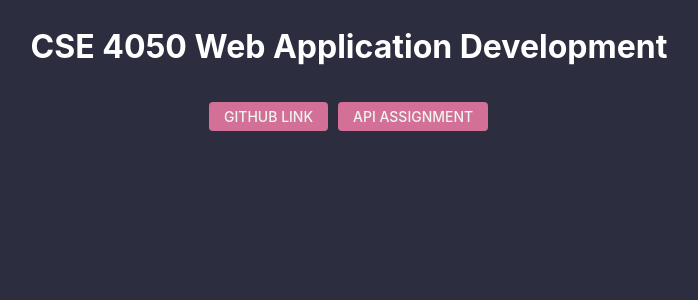
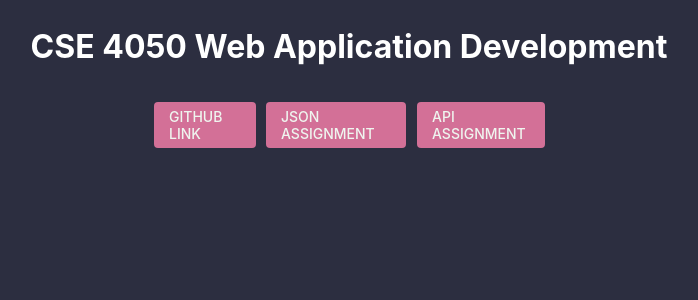
Before and after one commit to Marzdor/CSE-4050, a React (Create React App) app: page / in a window 1280 px wide. Shown: the top 300 px of the page, without its empty margins (291-989 px from the left). Built offline with nearby package versions, Linux system fonts and the light colour scheme.

Commit message:
added json assignment page

```diff
--- a/src/enums/routeNames.js
+++ b/src/enums/routeNames.js
@@ -1,5 +1,6 @@
 const routeNames = {
   API_ASSIGNMENT: "API_ASSIGNMENT",
+  JSON_ASSIGNMENT: "JSON_ASSIGNMENT",
 };
 
 export default routeNames;
--- /dev/null
+++ b/src/pages/JsonAssignmentPage.js
@@ -0,0 +1,14 @@
+import BasicPageContainer from "./common/BasicPageContainer";
+import JsonStringContainer from "../components/JsonAssignment/JsonStringContainer";
+import React from "react";
+import styles from "../styles/pageStyles.module.css";
+
+const JsonAssignmentPage = () => {
+  return (
+    <BasicPageContainer>
+      <h1 className={styles["Page-Title"]}>Api Assignment Page </h1>
+    </BasicPageContainer>
+  );
+};
+
+export default JsonAssignmentPage;
--- a/src/pages/MainPage.js
+++ b/src/pages/MainPage.js
@@ -32,6 +32,11 @@ const MainPage = () => {
           text="Github Link"
         />
         <BasicButton
+          onClick={() => history.push(routeNames.JSON_ASSIGNMENT)}
+          buttonStyle={buttonStyles.PRIMARY}
+          text="Json Assignment"
+        />
+        <BasicButton
           onClick={() => history.push(routeNames.API_ASSIGNMENT)}
           buttonStyle={buttonStyles.PRIMARY}
           text="Api Assignment"
--- a/src/routing/MainRouter.js
+++ b/src/routing/MainRouter.js
@@ -1,6 +1,7 @@
 import { Route, BrowserRouter as Router, Switch } from "react-router-dom";
 
 import ApiAssignmentPage from "../pages/ApiAssignmentPage";
+import JsonAssignmentPage from "../pages/JsonAssignmentPage";
 import MainPage from "../pages/MainPage";
 import React from "react";
 import routeNames from "../enums/routeNames";
@@ -12,6 +13,9 @@ const MainRouter = () => {
         <Route exact path="/">
           <MainPage />
         </Route>
+        <Route exact path={`/${routeNames.JSON_ASSIGNMENT}`}>
+          <JsonAssignmentPage />
+        </Route>
         <Route exact path={`/${routeNames.API_ASSIGNMENT}`}>
           <ApiAssignmentPage />
         </Route>
```
